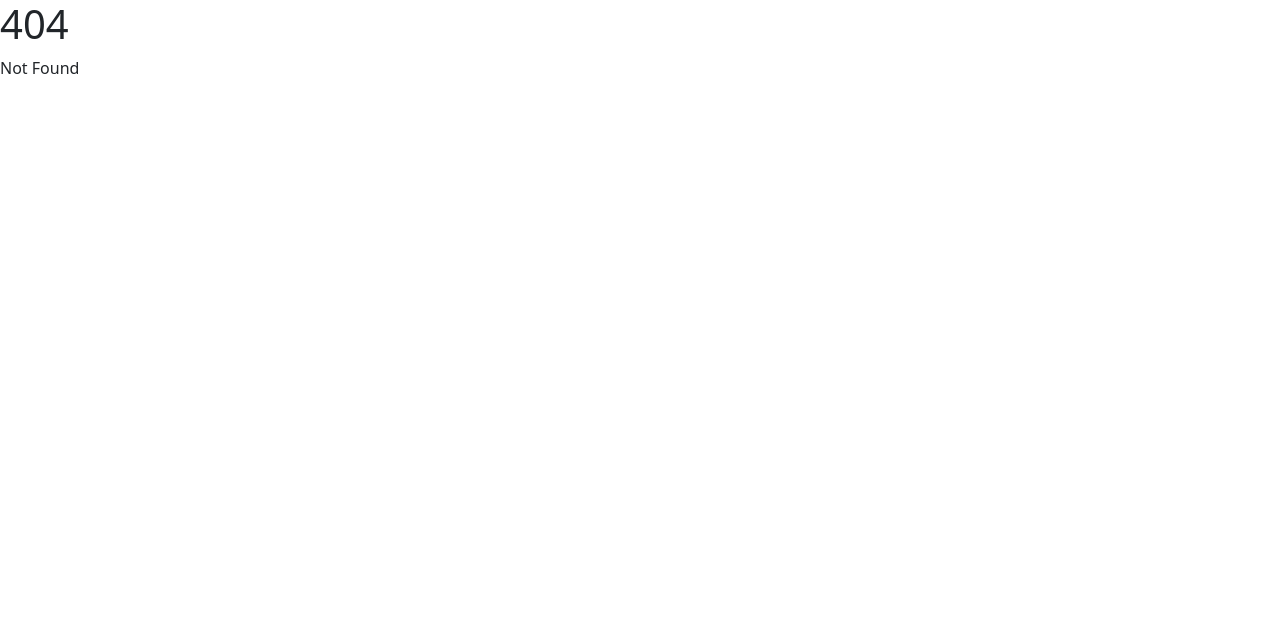
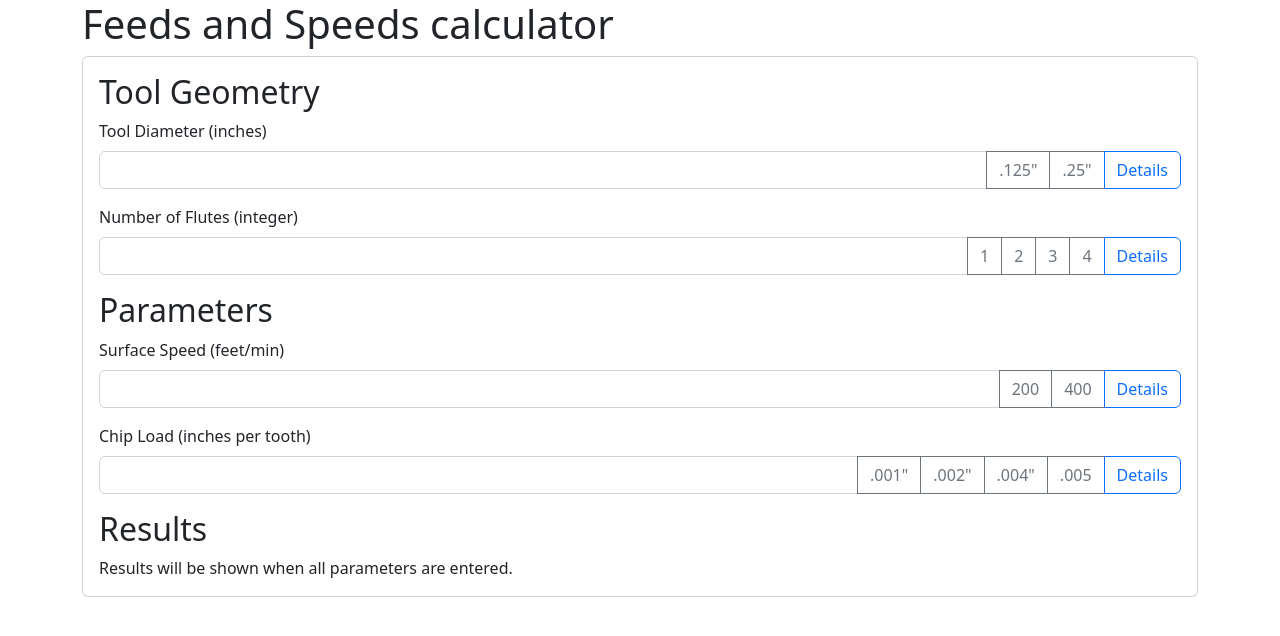
Before and after one commit to TechplexEngineer/bionic-parts, a SvelteKit app: page /feedsandspeeds in a window 1280 px wide. Before the commit this address had no page. Shown: the top 636 px of the page. Built offline with nearby package versions, Linux system fonts and the light colour scheme.

Commit message:
Initial prototype of Feed and Speed calculator

```diff
--- /dev/null
+++ b/src/routes/feedsandspeeds/+page.svelte
@@ -0,0 +1,100 @@
+<script lang="ts">
+
+    import type {MachiningParams} from "./machiningParams";
+    import Results from "./Results.svelte";
+
+    const calcMachiningPrams = ({toolDiameterIn, surfaceSpeedFPM, chipLoadIPT, numFlutes}: {
+        toolDiameterIn: number,
+        surfaceSpeedFPM: number,
+        chipLoadIPT: number,
+        numFlutes: number
+    }): MachiningParams => {
+        const spindleSpeedRPM = Math.round(surfaceSpeedFPM / (Math.PI * (1 / 12) * toolDiameterIn));
+        const feedRateIPM = Math.round(spindleSpeedRPM * numFlutes * chipLoadIPT);
+        const plungeRateIPM = feedRateIPM / 2;
+        const stepOverIn = 0.45 * toolDiameterIn;
+        const stepDownIn = toolDiameterIn / 2;
+
+        return {
+            spindleSpeedRPM,
+            feedRateIPM,
+            plungeRateIPM,
+            stepOverIn,
+            stepDownIn,
+        };
+    }
+
+    // variables bound to input controls
+    let toolDiameterIn;
+    let numFlutes;
+    let surfaceSpeedFPM;
+    let chipLoadIPT;
+</script>
+
+<div class="container">
+    <h1>Feeds and Speeds calculator</h1>
+
+    <div class="card">
+        <div class="card-body">
+            <h2>Tool Geometry</h2>
+
+            <div class="mb-3">
+                <label for="toolDiam" class="form-label">Tool Diameter (inches)</label>
+                <div class="input-group mb-3">
+                    <input type="number" id="toolDiam" class="form-control" bind:value={toolDiameterIn}>
+                    <button class="btn btn-outline-secondary" type="button" on:click={() => toolDiameterIn=.125}>.125"
+                    </button>
+                    <button class="btn btn-outline-secondary" type="button" on:click={() => toolDiameterIn=.25}>.25"
+                    </button>
+                    <div class="btn btn-outline-primary">Details</div>
+                </div>
+            </div>
+
+            <div class="mb-3">
+                <label for="numFlutes" class="form-label">Number of Flutes (integer)</label>
+                <div class="input-group mb-3">
+                    <input type="number" id="numFlutes" class="form-control" bind:value={numFlutes}>
+                    <button class="btn btn-outline-secondary" type="button" on:click={() => numFlutes=1}>1</button>
+                    <button class="btn btn-outline-secondary" type="button" on:click={() => numFlutes=2}>2</button>
+                    <button class="btn btn-outline-secondary" type="button" on:click={() => numFlutes=3}>3</button>
+                    <button class="btn btn-outline-secondary" type="button" on:click={() => numFlutes=4}>4</button>
+                    <div class="btn btn-outline-primary">Details</div>
+                </div>
+            </div>
+
+            <h2>Parameters</h2>
+
+            <div class="mb-3">
+                <label for="sfm" class="form-label">Surface Speed (feet/min)</label>
+                <div class="input-group mb-3">
+                    <input type="number" id="sfm" class="form-control" bind:value={surfaceSpeedFPM}>
+                    <button class="btn btn-outline-secondary" type="button" on:click={() => surfaceSpeedFPM=200}>200
+                    </button>
+                    <button class="btn btn-outline-secondary" type="button" on:click={() => surfaceSpeedFPM=400}>400
+                    </button>
+                    <div class="btn btn-outline-primary">Details</div>
+                </div>
+            </div>
+
+            <div class="mb-3">
+                <label for="ipt" class="form-label">Chip Load (inches per tooth)</label>
+                <div class="input-group mb-3">
+                    <input type="number" id="ipt" class="form-control" bind:value={chipLoadIPT}>
+                    <button class="btn btn-outline-secondary" type="button" on:click={() => chipLoadIPT=.001}>.001"
+                    </button>
+                    <button class="btn btn-outline-secondary" type="button" on:click={() => chipLoadIPT=.002}>.002"
+                    </button>
+                    <button class="btn btn-outline-secondary" type="button" on:click={() => chipLoadIPT=.004}>.004"
+                    </button>
+                    <button class="btn btn-outline-secondary" type="button" on:click={() => chipLoadIPT=.005}>.005
+                    </button>
+                    <div class="btn btn-outline-primary">Details</div>
+                </div>
+
+            </div>
+
+            <Results machiningParams={calcMachiningPrams({toolDiameterIn, surfaceSpeedFPM, chipLoadIPT, numFlutes})}/>
+
+        </div>
+    </div>
+</div>
--- /dev/null
+++ b/src/routes/feedsandspeeds/Results.svelte
@@ -0,0 +1,58 @@
+<script lang="ts">
+    import type {MachiningParams} from "./machiningParams";
+
+    export let machiningParams: MachiningParams;
+
+
+</script>
+
+<h2>Results</h2>
+
+{#if Object.values(machiningParams).includes(NaN)}
+    <span>Results will be shown when all parameters are entered.</span>
+{:else}
+    <table class="table table-striped">
+        <tbody>
+        <tr>
+            <th>Spindle Speed</th>
+            <td>{machiningParams.spindleSpeedRPM}</td>
+            <td>(rpm)</td>
+            <td>
+                <div class="btn btn-outline-primary">Details</div>
+            </td>
+        </tr>
+        <tr>
+            <th>X/Y Feed Rate</th>
+            <td>{machiningParams.feedRateIPM}</td>
+            <td>(inches/min)</td>
+            <td>
+                <div class="btn btn-outline-primary">Details</div>
+            </td>
+        </tr>
+        <tr>
+            <th>Plunge (Z) feed rate</th>
+            <td>{machiningParams.plungeRateIPM}</td>
+            <td>(inches/min)</td>
+            <td>
+                <div class="btn btn-outline-primary">Details</div>
+            </td>
+        </tr>
+        <tr>
+            <th>Stepover</th>
+            <td>{machiningParams.stepOverIn}</td>
+            <td>(inches)</td>
+            <td>
+                <div class="btn btn-outline-primary">Details</div>
+            </td>
+        </tr>
+        <tr>
+            <th>Stepdown</th>
+            <td>{machiningParams.stepDownIn}</td>
+            <td>(inches)</td>
+            <td>
+                <div class="btn btn-outline-primary">Details</div>
+            </td>
+        </tr>
+        </tbody>
+    </table>
+{/if}
--- /dev/null
+++ b/src/routes/feedsandspeeds/machiningParams.ts
@@ -0,0 +1,7 @@
+export interface MachiningParams {
+    spindleSpeedRPM: number,
+    feedRateIPM: number,
+    plungeRateIPM: number,
+    stepOverIn: number,
+    stepDownIn: number,
+}
```
